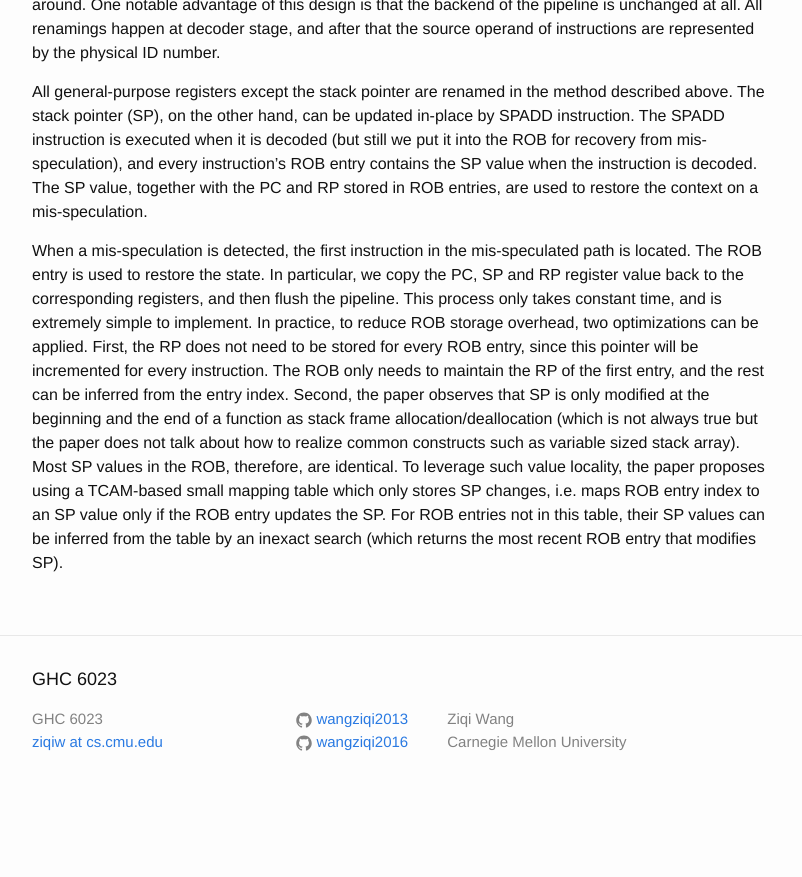
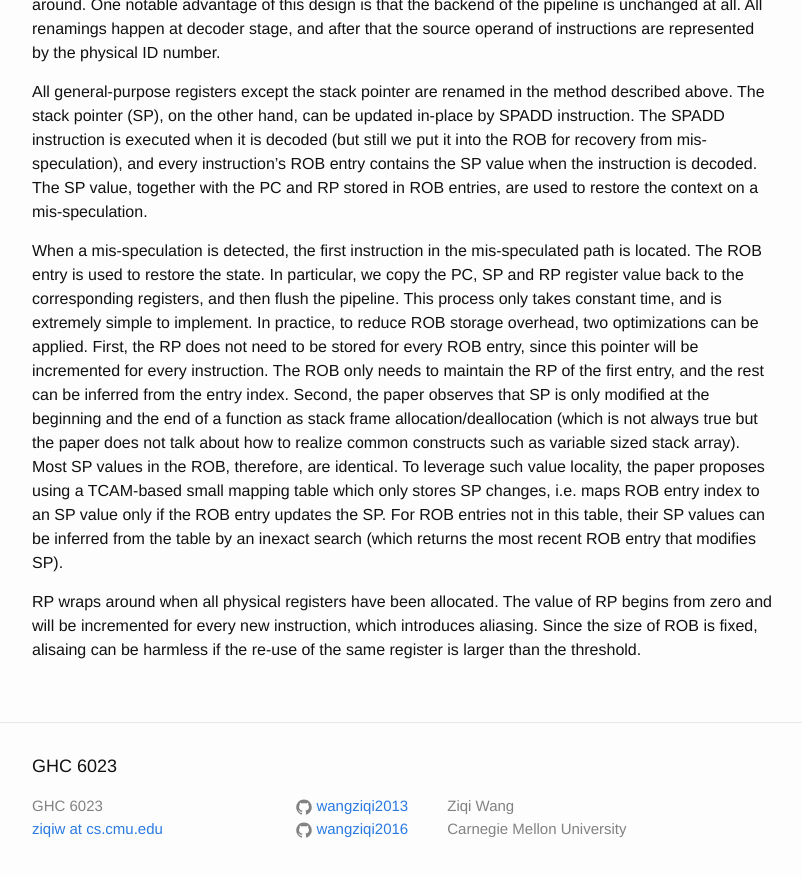
Before and after one commit to wangziqi2013/wangziqi2013.github.io, a Jekyll site: the page built from _posts/2019-08-15-straight.markdown, in a window 1280 px wide and 900 px high, scrolled down 2127 px. Shown: the top 877 px of the window, without its empty margins (238-1040 px from the left). Built offline with Jekyll 4.4.1, drawn with Linux system fonts in a browser that asks for light colours; our own code applies the rules of GitHub Pages for plain Markdown files; before the commit the page ends 2940 px from its top, so only the background shows below that.

Commit message:
Adding wrap around

```diff
--- a/_posts/2019-08-15-straight.markdown
+++ b/_posts/2019-08-15-straight.markdown
@@ -105,3 +105,7 @@ to realize common constructs such as variable sized stack array). Most SP values
 To leverage such value locality, the paper proposes using a TCAM-based small mapping table which only stores SP changes,
 i.e. maps ROB entry index to an SP value only if the ROB entry updates the SP. For ROB entries not in this table, their
 SP values can be inferred from the table by an inexact search (which returns the most recent ROB entry that modifies SP).
+
+RP wraps around when all physical registers have been allocated. The value of RP begins from zero and will be incremented
+for every new instruction, which introduces aliasing. Since the size of ROB is fixed, alisaing can be harmless if the
+re-use of the same register is larger than the threshold.
```
